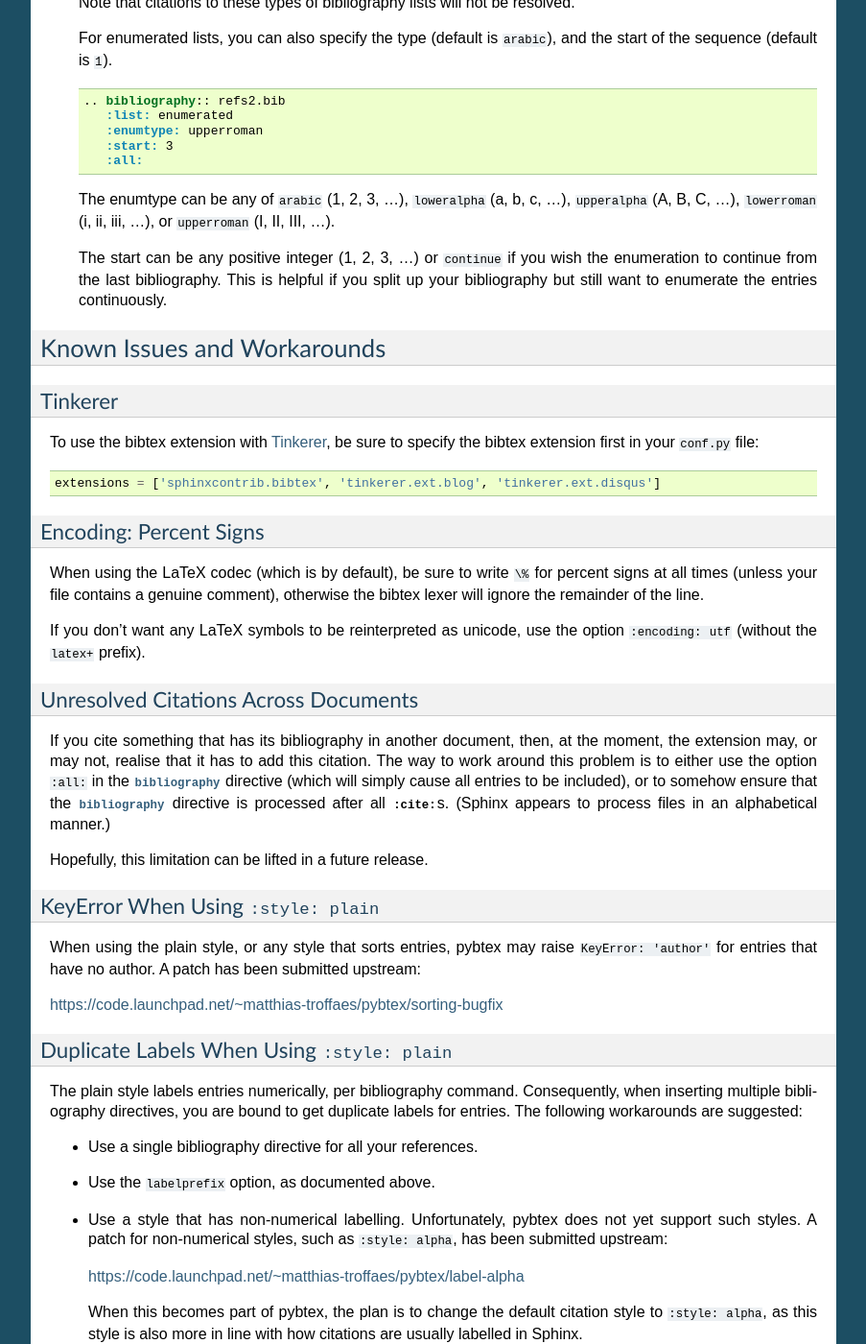
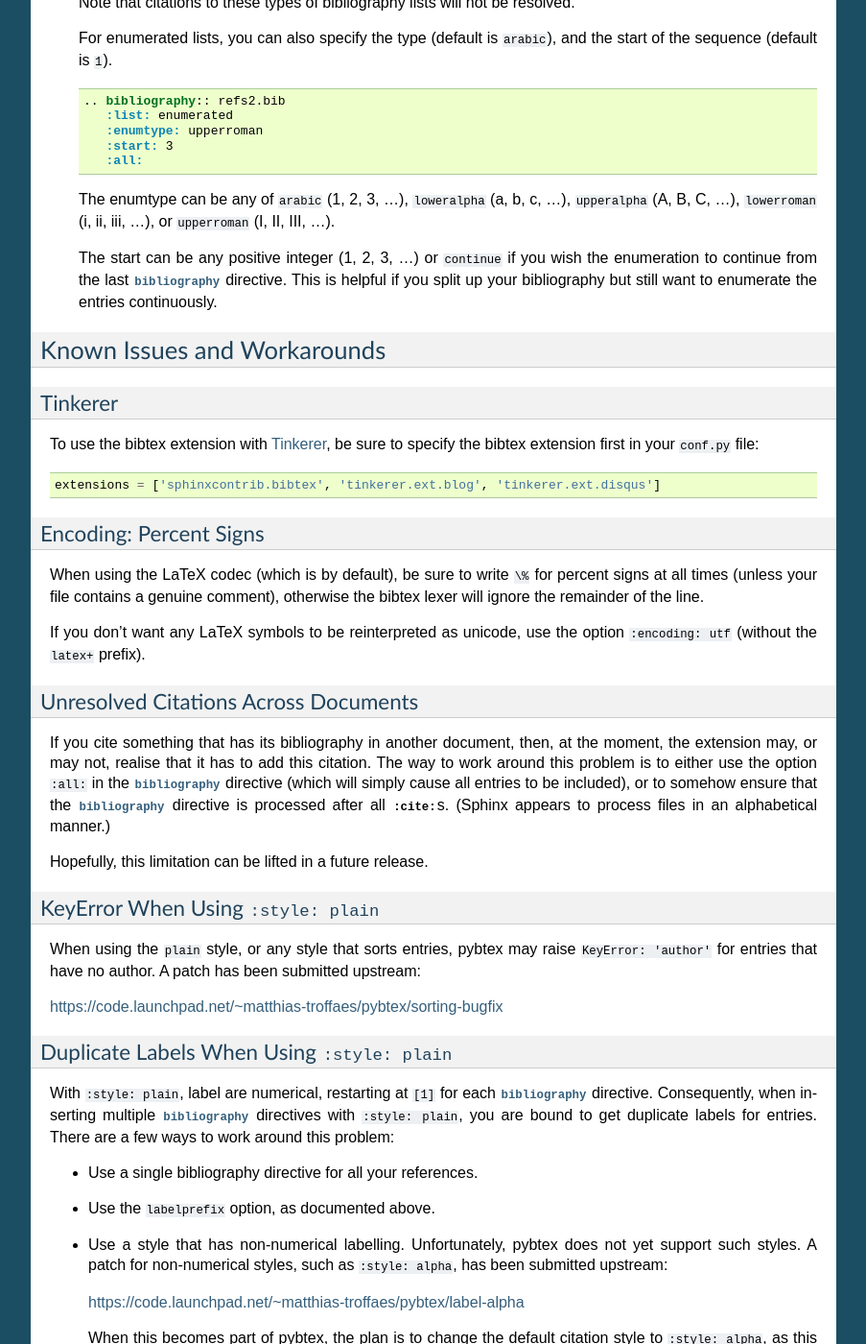
Before and after one commit to mcmtroffaes/sphinxcontrib-bibtex, a Sphinx documentation site: the page built from doc/usage.rst, in a window 1280 px wide and 1400 px high, scrolled down 1389 px. Shown: the whole window at 96% size, without its empty margins (198-1101 px from the left). Built offline with Sphinx 7.4.7, drawn with Linux system fonts in a browser that asks for light colours; formulas are drawn with MathJax 3; pages that are not in the unit, such as notebooks, are missing from menus.

Commit message:
Last minute documentation updates.

```diff
--- a/doc/usage.rst
+++ b/doc/usage.rst
@@ -121,7 +121,8 @@ Roles and Directives
 
    The start can be any positive integer (1, 2, 3, ...) or
    ``continue`` if you wish the enumeration to continue from the last
-   bibliography. This is helpful if you split up your bibliography but
+   :rst:dir:`bibliography` directive.
+   This is helpful if you split up your bibliography but
    still want to enumerate the entries continuously.
 
 .. XXX not documenting disable-curly-bracket-strip for now; might remove it
@@ -174,7 +175,7 @@ Hopefully, this limitation can be lifted in a future release.
 KeyError When Using ``:style: plain``
 ~~~~~~~~~~~~~~~~~~~~~~~~~~~~~~~~~~~~~
 
-When using the plain style, or any style that sorts entries, pybtex
+When using the ``plain`` style, or any style that sorts entries, pybtex
 may raise ``KeyError: 'author'`` for entries that have no author. A
 patch has been submitted upstream:
 
@@ -183,10 +184,12 @@ https://code.launchpad.net/~matthias-troffaes/pybtex/sorting-bugfix
 Duplicate Labels When Using ``:style: plain``
 ~~~~~~~~~~~~~~~~~~~~~~~~~~~~~~~~~~~~~~~~~~~~~
 
-The plain style labels entries numerically, per bibliography command.
-Consequently, when inserting multiple bibliography directives,
+With ``:style: plain``, label are numerical,
+restarting at ``[1]`` for each :rst:dir:`bibliography` directive.
+Consequently, when inserting multiple :rst:dir:`bibliography` directives
+with ``:style: plain``,
 you are bound to get duplicate labels for entries.
-The following workarounds are suggested:
+There are a few ways to work around this problem:
 
 * Use a single bibliography directive for all your references.
 
```
